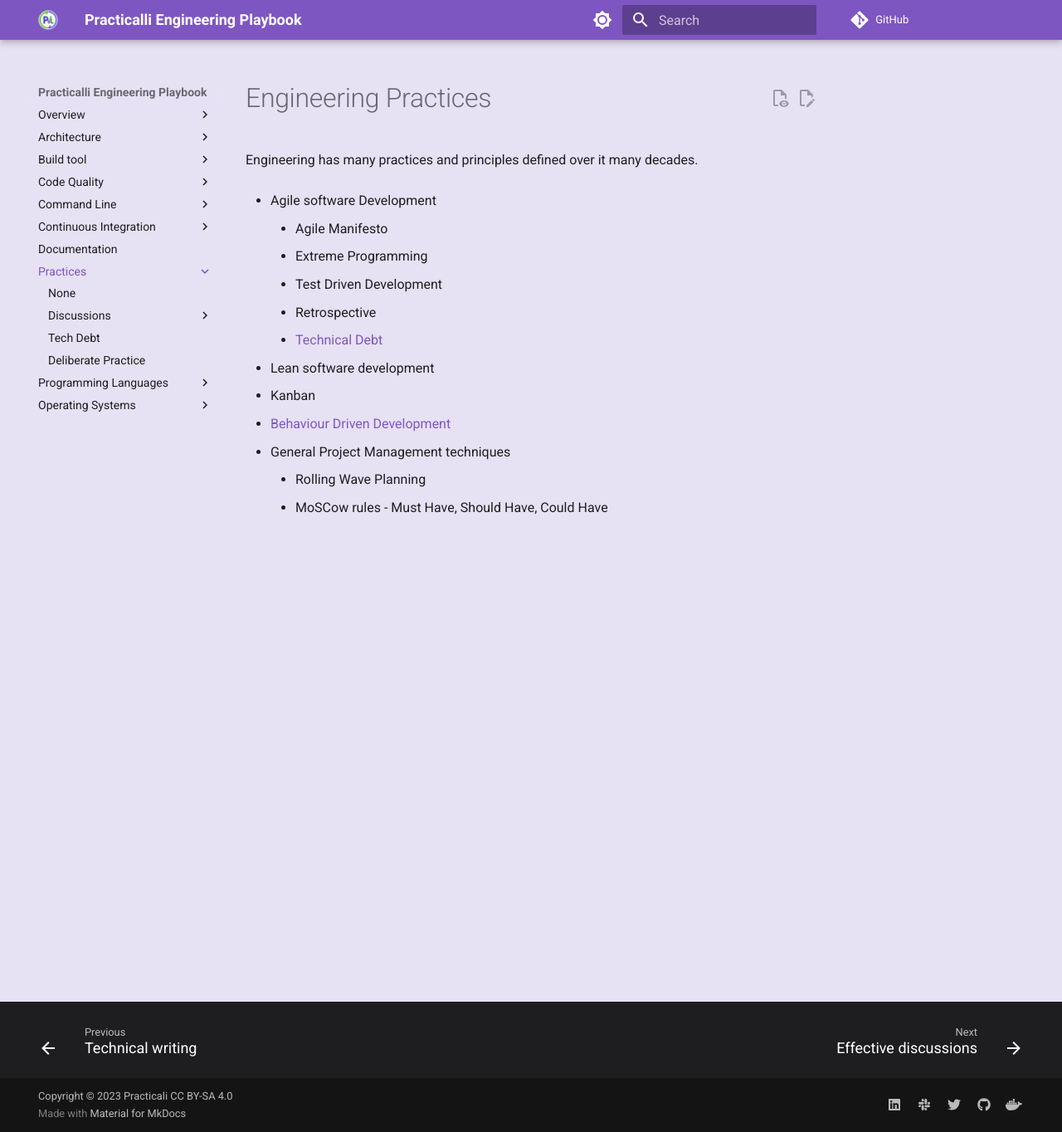
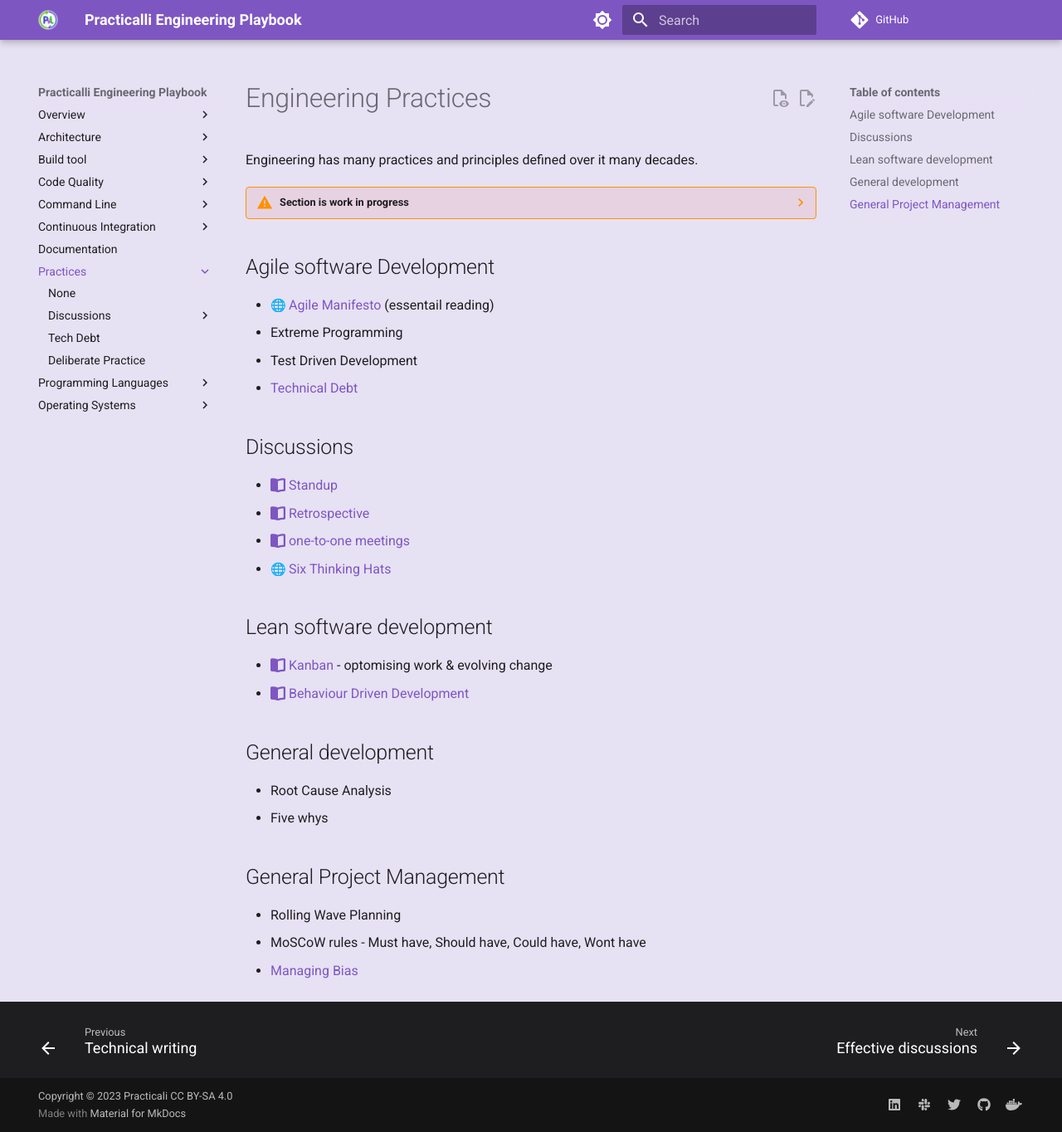
Before and after one commit to practicalli/engineering-playbook, an MkDocs documentation site: the page built from docs/practices/index.md, in a window 1280 px wide and 1364 px high. Shown: the whole window at 83% size. Built offline with MkDocs 1.6.1 and Material for MkDocs 9.7.7, drawn with Linux system fonts in a browser that asks for light colours; emoji names are drawn with the system emoji font; plug-ins that fetch from the network failed and are left out; comment, search, counter and statistics services are not loaded.

Commit message:
practice: update section introduction

```diff
--- a/docs/practices/index.md
+++ b/docs/practices/index.md
@@ -2,19 +2,37 @@
 
 Engineering has many practices and principles defined over it many decades.
 
+??? WARNING "Section is work in progress"
 
-* Agile software Development
-    - Agile Manifesto
-    - Extreme Programming
-    - Test Driven Development
-    - Retrospective
-    - [Technical Debt](technical-debt/)
 
-* Lean software development
-  * Kanban
+## Agile software Development
 
-* [Behaviour Driven Development](behaviour-driven-development.md)
+- [:globe_with_meridians: Agile Manifesto](https://agilemanifesto.org/){target=_blank} (essentail reading)
+- Extreme Programming
+- Test Driven Development
+- [Technical Debt](technical-debt/)
 
-* General Project Management techniques
-    - Rolling Wave Planning
-    - MoSCow rules - Must Have, Should Have, Could Have
+
+## Discussions
+
+- [:fontawesome-solid-book-open: Standup](discussions/standup.md)
+- [:fontawesome-solid-book-open: Retrospective](discussions/retrospective.md)
+- [:fontawesome-solid-book-open: one-to-one meetings](discussions/one-to-one-meeting.md)
+- [:globe_with_meridians: Six Thinking Hats](https://en.wikipedia.org/wiki/Six_Thinking_Hats){target=_blank}
+
+
+## Lean software development
+
+- [:fontawesome-solid-book-open: Kanban](kanban/) - optomising work & evolving change
+- [:fontawesome-solid-book-open: Behaviour Driven Development](behaviour-driven-development/)
+
+## General development
+
+- Root Cause Analysis
+- Five whys
+
+## General Project Management
+
+- Rolling Wave Planning
+- MoSCoW rules - Must have, Should have, Could have, Wont have
+- [Managing Bias](managing-bias.md)
```
